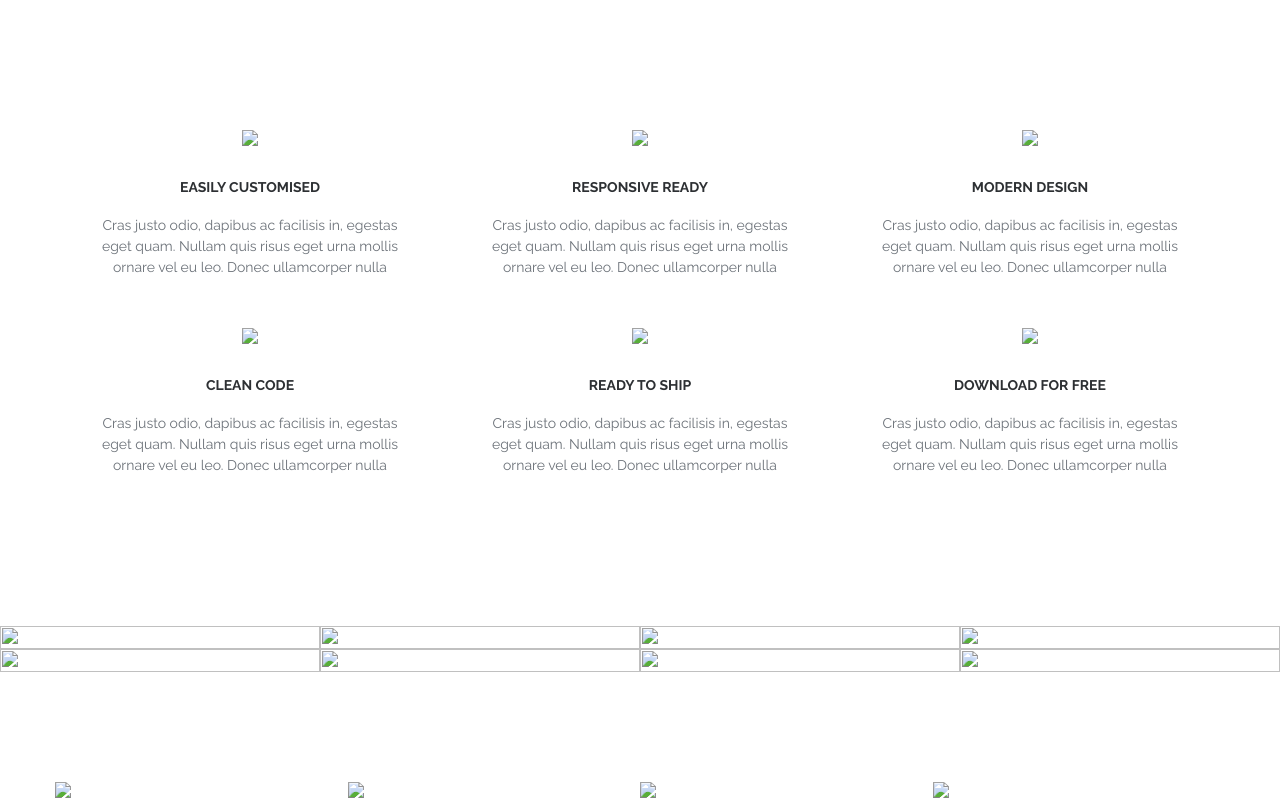
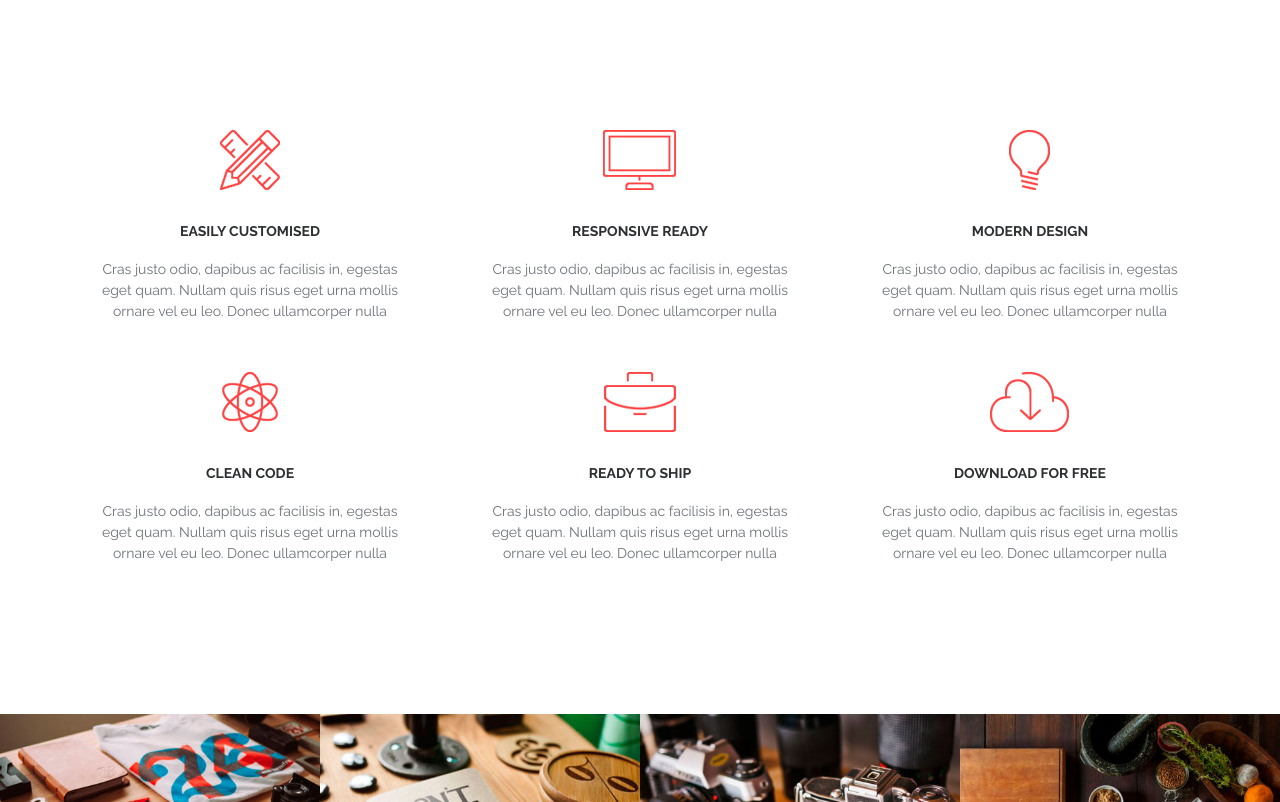
Before and after one commit to limassola/active-box, a plain HTML site: page index.html in a window 1280 px wide. Shown: the part 720-1522 px from the top of the page. Drawn offline with nearby package versions, Linux system fonts and the light colour scheme; files that its build step writes are made by us from their sources.

Commit message:
Update index.html

```diff
--- a/index.html
+++ b/index.html
@@ -7,7 +7,7 @@
         <link href="https://fonts.googleapis.com/css2?family=Cardo:ital@1&family=Open+Sans:wght@700&family=Raleway:wght@400;600;700&family=Roboto:ital,wght@0,400;0,700;1,400&display=swap" rel="stylesheet">
         <script src="https://kit.fontawesome.com/fd598847c1.js" crossorigin="anonymous"></script>
         <meta name="viewpoint" content="width=device-width, initial-scale=1">
-        <link rel="stylesheet" href="assets/css/styles.css">
+        <link rel="stylesheet" href="./styles.css">
         <title>ActiveBox</title>
     </head>
     <body>
@@ -19,7 +19,7 @@
             <div class="container">
                 <div class="header_inner">
                     <div class="header_logo">
-                        <img src="assets/images/ActiveBox.png">
+                        <img src="./ActiveBox.png">
                     </div>
                     <nav class="nav">
                         <a class="nav_link" href="#">Features</a>
@@ -54,7 +54,7 @@
             <div class="features">
                 <div class="features_item">
                     <div class="features_logo">
-                        <img src="assets/images/features/1.png">
+                        <img src="./1.png">
                     </div>
                     <div class="features_title">Easily Customised</div>
                     <div class="features_text">
@@ -64,7 +64,7 @@
 
                 <div class="features_item">
                     <div class="features_logo">
-                        <img src="assets/images/features/2.png">
+                        <img src="./2.png">
                     </div>
                     <div class="features_title">Responsive REady</div>
                     <div class="features_text">
@@ -74,7 +74,7 @@
 
                 <div class="features_item">
                     <div class="features_logo">
-                        <img src="assets/images/features/3.png">
+                        <img src="./3.png">
                     </div>
                     <div class="features_title">Modern Design</div>
                     <div class="features_text">
@@ -84,7 +84,7 @@
 
                 <div class="features_item">
                     <div class="features_logo">
-                        <img src="assets/images/features/4.png">
+                        <img src="./4.png">
                     </div>
                     <div class="features_title">Clean Code</div>
                     <div class="features_text">
@@ -94,7 +94,7 @@
 
                 <div class="features_item">
                     <div class="features_logo">
-                        <img src="assets/images/features/5.png">
+                        <img src="./5.png">
                     </div>
                     <div class="features_title">Ready to Ship</div>
                     <div class="features_text">
@@ -104,7 +104,7 @@
 
                 <div class="features_item">
                     <div class="features_logo">
-                        <img src="assets/images/features/6.png">
+                        <img src="./6.png">
                     </div>
                     <div class="features_title">Download for Free</div>
                     <div class="features_text">
@@ -118,7 +118,7 @@
 
         <div class="works">
             <div class="works_item">
-                <img class="works_img" src="assets/images/works/works-1.jpg">
+                <img class="works_img" src="./works-1.jpg">
                 <div class="works_content">
                     <div class="content_title">Project Name</div>
                     <div class="content_text">User Interface Design</div>
@@ -126,7 +126,7 @@
             </div>
 
             <div class="works_item">
-                <img class="works_img" src="assets/images/works/works-2.jpg">
+                <img class="works_img" src="./works-2.jpg">
                 <div class="works_content">
                     <div class="content_title">Project Name</div>
                     <div class="content_text">User Interface Design</div>
@@ -134,7 +134,7 @@
             </div>
 
             <div class="works_item">
-                <img class="works_img" src="assets/images/works/works-3.jpg">
+                <img class="works_img" src="./works-3.jpg">
                 <div class="works_content">
                     <div class="content_title">Project Name</div>
                     <div class="content_text">User Interface Design</div>
@@ -142,7 +142,7 @@
             </div>
 
             <div class="works_item">
-                <img class="works_img" src="assets/images/works/works-4.jpg">
+                <img class="works_img" src="./works-4.jpg">
                 <div class="works_content">
                     <div class="content_title">Project Name</div>
                     <div class="content_text">User Interface Design</div>
@@ -150,7 +150,7 @@
             </div>
 
             <div class="works_item">
-                <img class="works_img" src="assets/images/works/works-5.jpg">
+                <img class="works_img" src="./works-5.jpg">
                 <div class="works_content">
                     <div class="content_title">Project Name</div>
                     <div class="content_text">User Interface Design</div>
@@ -158,7 +158,7 @@
             </div>
 
             <div class="works_item">
-                <img class="works_img" src="assets/images/works/works-6.jpg">
+                <img class="works_img" src="./works-6.jpg">
                 <div class="works_content">
                     <div class="content_title">Project Name</div>
                     <div class="content_text">User Interface Design</div>
@@ -166,7 +166,7 @@
             </div>
 
             <div class="works_item">
-                <img class="works_img" src="assets/images/works/works-7.jpg">
+                <img class="works_img" src="./works-7.jpg">
                 <div class="works_content">
                     <div class="content_title">Project Name</div>
                     <div class="content_text">User Interface Design</div>
@@ -174,7 +174,7 @@
             </div>
 
             <div class="works_item">
-                <img class="works_img" src="assets/images/works/works-8.jpg">
+                <img class="works_img" src="./works-8.jpg">
                 <div class="works_content">
                     <div class="content_title">Project Name</div>
                     <div class="content_text">User Interface Design</div>
@@ -186,7 +186,7 @@
         <div class="container">
             <div class="team">
                 <div class="team_item">
-                    <img class="team_img" src="assets/images/team/team-1.jpg">
+                    <img class="team_img" src="./team-1.jpg">
                     <div class="team_title">Ruth Woods</div>
                     <div class="team_suptitle">Founder, CEO</div>
                     <div class="team_text">
@@ -206,7 +206,7 @@
                 </div>
 
                 <div class="team_item">
-                    <img class="team_img" src="assets/images/team/team-2.jpg">
+                    <img class="team_img" src="./team-2.jpg">
                     <div class="team_title">Timothy Reed</div>
                     <div class="team_suptitle">Co-Founder, Developer</div>
                     <div class="team_text">
@@ -226,7 +226,7 @@
                 </div>
 
                 <div class="team_item">
-                    <img class="team_img" src="assets/images/team/team-3.jpg">
+                    <img class="team_img" src="./team-3.jpg">
                     <div class="team_title">Victoria Valdez</div>
                     <div class="team_suptitle">UI Designer</div>
                     <div class="team_text">
@@ -246,7 +246,7 @@
                 </div>
 
                 <div class="team_item">
-                    <img class="team_img" src="assets/images/team/team-4.jpg">
+                    <img class="team_img" src="./team-4.jpg">
                     <div class="team_title">Beverly Little</div>
                     <div class="team_suptitle">Data Scientist</div>
                     <div class="team_text">
@@ -274,7 +274,7 @@
 
                 <div class="clients_item">
                     <div class="clients_photo">
-                        <img class="clients_img" src="assets/images/clients/client.jpg">
+                        <img class="clients_img" src="./client.jpg">
                     </div>
                     <div class="clients_content">
                         <div class="clients_text">
@@ -345,8 +345,8 @@
 
             <div class="footer_copyright">
                 <div class="copyright_text">
-                    <div>Copyright © 2015 ActiveBox. All Rights Reserved</div>
-                    <div>Made with &#x1f9e1; <span>by Kamal Chaneman</span></div>
+                    <div>Copyright © 2022 ActiveBox. All Rights Reserved</div>
+                    <div>Made with &#x1f9e1; <span>by limassola</span></div>
                 </div>
             </div>
         </footer>
```
